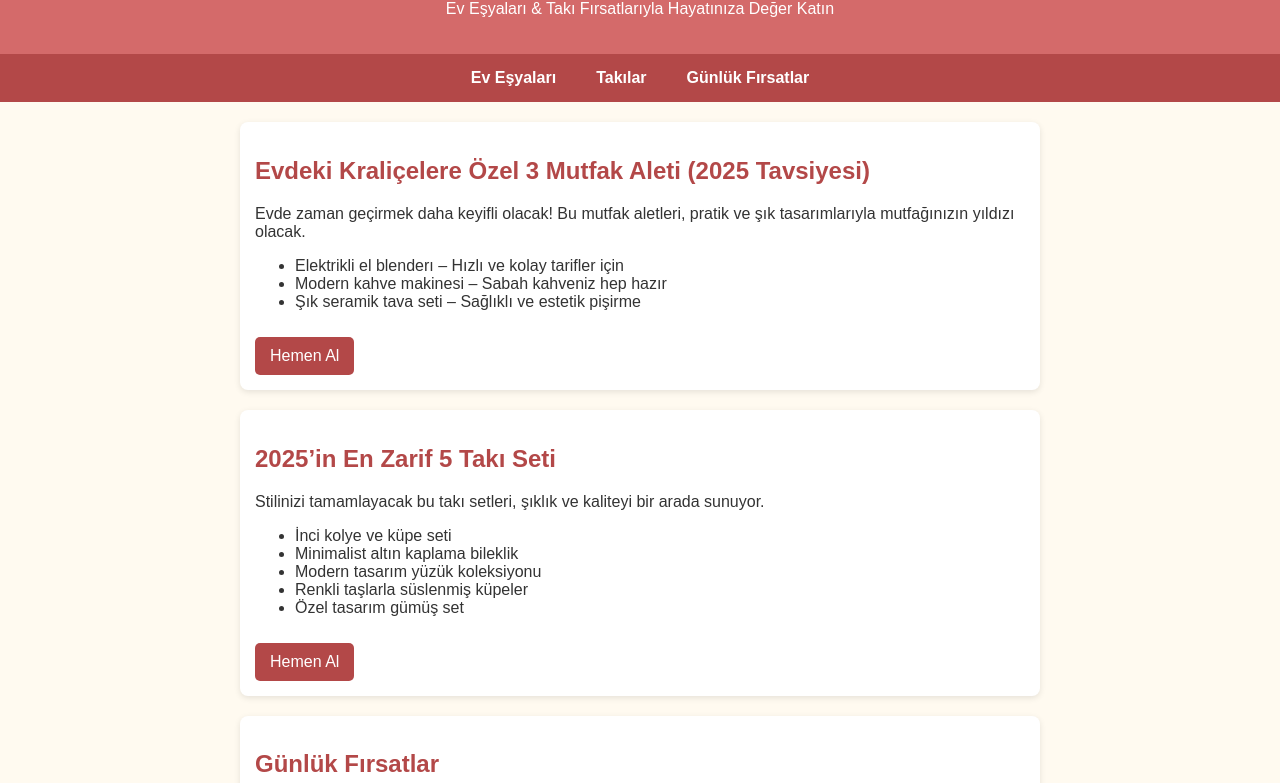
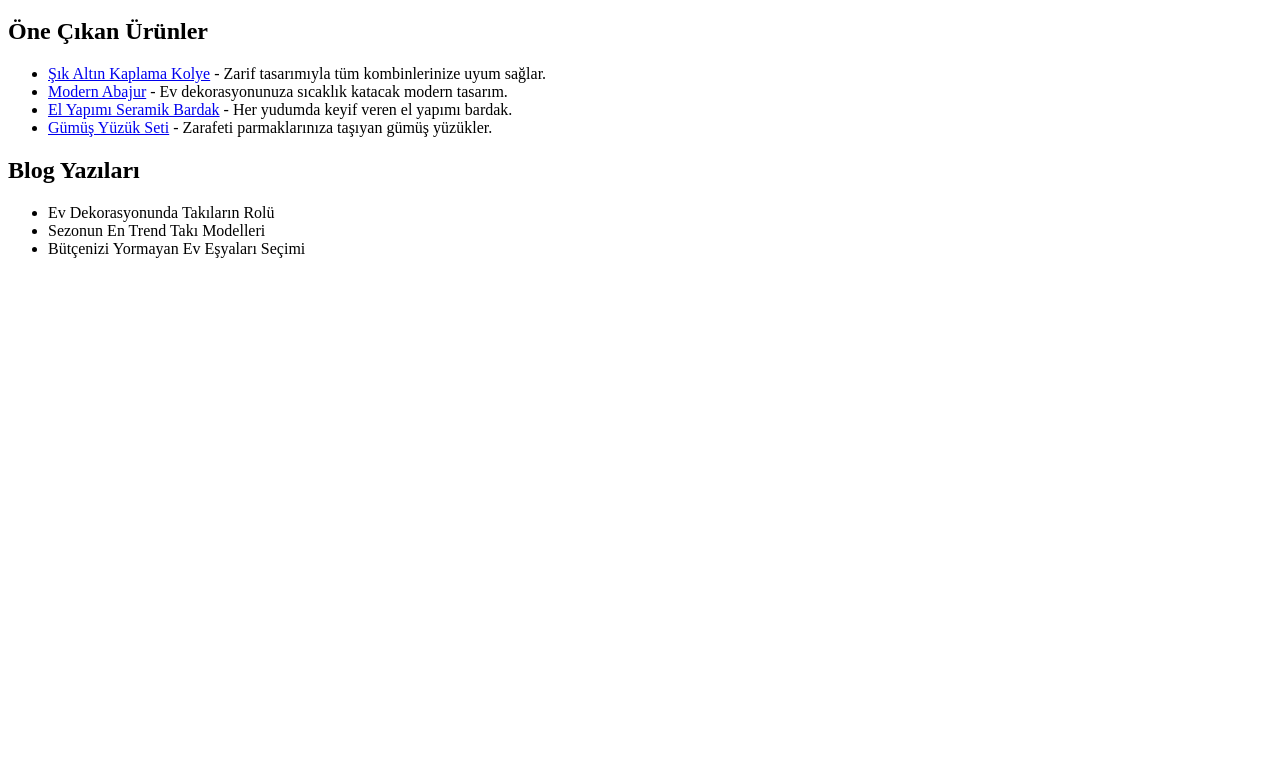
Before and after one commit to Aytekinbey/incifirsatlar, a plain HTML site: page index.html in a window 1280 px wide. Shown: the part 100-883 px from the top of the page. After the commit the page ends 800 px from the top, so only its background shows below. Drawn offline with Linux system fonts and the light colour scheme.

Commit message:
Update index.html

```diff
--- a/index.html
+++ b/index.html
@@ -1,64 +1,28 @@
-
 <!DOCTYPE html>
 <html lang="tr">
 <head>
   <meta charset="UTF-8" />
   <meta name="viewport" content="width=device-width, initial-scale=1" />
-    <title>inciFirsat - Ev Eşyaları & Takı Fırsatları</title>
-    <style>
-        body { font-family: Arial, sans-serif; margin:0; padding:0; background:#fffaf0; color:#333; }
-        header { background:#d46a6a; padding:20px; color:#fff; text-align:center; }
-        nav { background:#b34848; display:flex; justify-content:center; }
-        nav a { color:#fff; padding:15px 20px; text-decoration:none; font-weight:bold; }
-        nav a:hover { background:#822e2e; }
-        main { max-width: 800px; margin: 20px auto; padding: 0 15px; }
-        article { background:#fff; border-radius:8px; margin-bottom:20px; padding:15px; box-shadow:0 2px 6px rgba(0,0,0,0.1); }
-        h1, h2 { color:#b34848; }
-        footer { background:#d46a6a; color:#fff; text-align:center; padding:15px; font-size:14px; margin-top:40px; }
-        .btn-buy { display:inline-block; background:#b34848; color:#fff; padding:10px 15px; border-radius:5px; text-decoration:none; margin-top:10px; }
-        .btn-buy:hover { background:#822e2e; }
-    </style>
+  <title>İnciFırsatlar – Ev Eşyaları & Takı Fırsatları</title>
+  <meta name="description" content="En uygun fiyatlarla ev eşyaları ve takı çeşitleri. Hemen incele, fırsatları kaçırma!" />
 </head>
 <body>
-    <header>
-        <h1>inciFirsat</h1>
-        <p>Ev Eşyaları & Takı Fırsatlarıyla Hayatınıza Değer Katın</p>
-    </header>
-    <nav>
-        <a href="#ev-esyalari">Ev Eşyaları</a>
-        <a href="#taki">Takılar</a>
-        <a href="#gunluk-firsatlar">Günlük Fırsatlar</a>
-    </nav>
-    <main>
-        <article id="ev-esyalari">
-            <h2>Evdeki Kraliçelere Özel 3 Mutfak Aleti (2025 Tavsiyesi)</h2>
-            <p>Evde zaman geçirmek daha keyifli olacak! Bu mutfak aletleri, pratik ve şık tasarımlarıyla mutfağınızın yıldızı olacak.</p>
+  <h1>Hoş geldiniz!</h1>
+  <p>Ev eşyaları ve takı dünyasının en güzel fırsatları burada! En kaliteli ürünleri en uygun fiyatlarla, hemen keşfedin ve fırsatları kaçırmayın!</p>
+
+  <h2>Öne Çıkan Ürünler</h2>
   <ul>
-                <li>Elektrikli el blenderı – Hızlı ve kolay tarifler için</li>
-                <li>Modern kahve makinesi – Sabah kahveniz hep hazır</li>
-                <li>Şık seramik tava seti – Sağlıklı ve estetik pişirme</li>
+    <li><a href="https://affiliate-link1.com" target="_blank" rel="noopener">Şık Altın Kaplama Kolye</a> - Zarif tasarımıyla tüm kombinlerinize uyum sağlar.</li>
+    <li><a href="https://affiliate-link2.com" target="_blank" rel="noopener">Modern Abajur</a> - Ev dekorasyonunuza sıcaklık katacak modern tasarım.</li>
+    <li><a href="https://affiliate-link3.com" target="_blank" rel="noopener">El Yapımı Seramik Bardak</a> - Her yudumda keyif veren el yapımı bardak.</li>
+    <li><a href="https://affiliate-link4.com" target="_blank" rel="noopener">Gümüş Yüzük Seti</a> - Zarafeti parmaklarınıza taşıyan gümüş yüzükler.</li>
   </ul>
-            <a href="https://www.trendyol.com/urun-ornek-link" class="btn-buy" target="_blank">Hemen Al</a>
-        </article>
-        <article id="taki">
-            <h2>2025’in En Zarif 5 Takı Seti</h2>
-            <p>Stilinizi tamamlayacak bu takı setleri, şıklık ve kaliteyi bir arada sunuyor.</p>
+
+  <h2>Blog Yazıları</h2>
   <ul>
-                <li>İnci kolye ve küpe seti</li>
-                <li>Minimalist altın kaplama bileklik</li>
-                <li>Modern tasarım yüzük koleksiyonu</li>
-                <li>Renkli taşlarla süslenmiş küpeler</li>
-                <li>Özel tasarım gümüş set</li>
+    <li>Ev Dekorasyonunda Takıların Rolü</li>
+    <li>Sezonun En Trend Takı Modelleri</li>
+    <li>Bütçenizi Yormayan Ev Eşyaları Seçimi</li>
   </ul>
-            <a href="https://www.trendyol.com/urun-ornek-link" class="btn-buy" target="_blank">Hemen Al</a>
-        </article>
-        <article id="gunluk-firsatlar">
-            <h2>Günlük Fırsatlar</h2>
-            <p>Her gün güncellenen fırsatları kaçırmayın! En iyi ürünler en uygun fiyatlarla sizinle.</p>
-        </article>
-    </main>
-    <footer>
-        &copy; 2025 inciFirsat | Tüm hakları saklıdır.
-    </footer>
 </body>
 </html>
```
Lines whose indentation alone changed are shown as unchanged.
